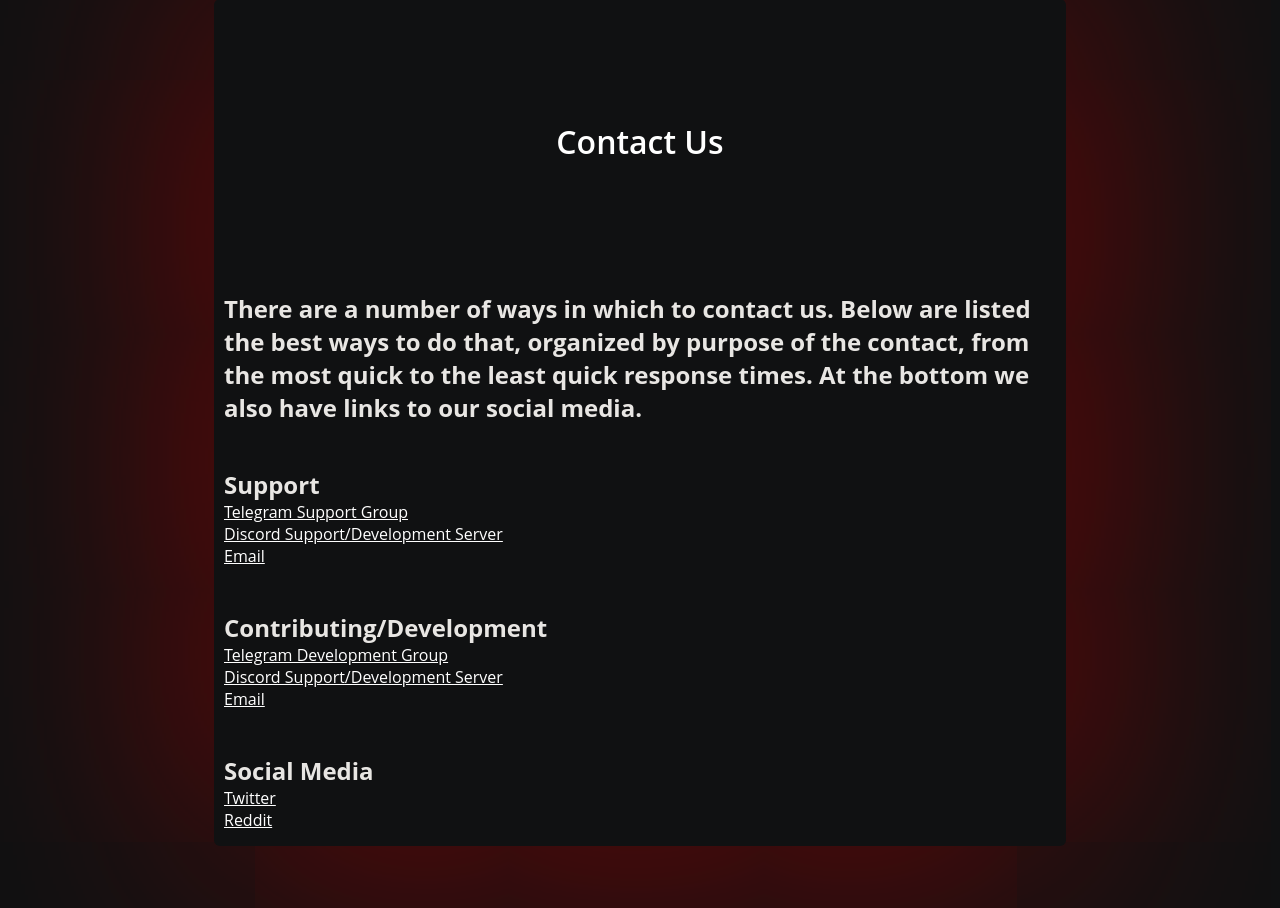
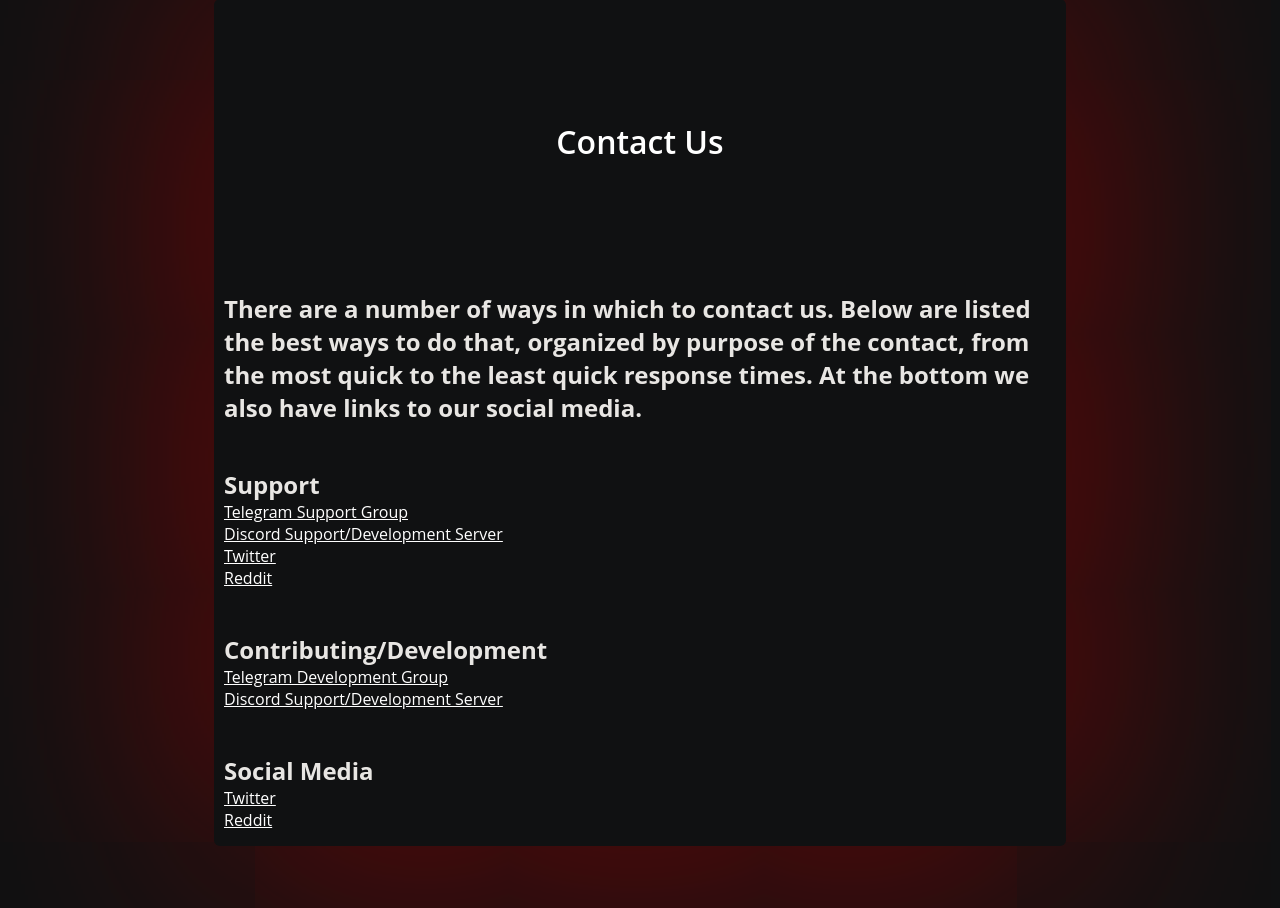
Before and after one commit to drauger-os-development/website, a Flask app: page /contact in a window 1280 px wide. Shown: the part 175-1083 px from the top of the page. Run offline with Flask 2, Linux system fonts and the light colour scheme.

Commit message:
remove/replace broken links

```diff
--- a/templates/base.html
+++ b/templates/base.html
@@ -42,7 +42,6 @@
                 <div class="dropdown-content">
                     <a href="{{ url_for('about') }}">About Drauger OS</a>
                     <a href="{{ url_for('sys_reqs') }}">System Requirements</a>
-                    <a href="https://distrotest.net/Drauger%20OS">Try on DistroTest</a>
                 </div>
             </div>
             <div class="dropdown">
--- a/templates/contact.html
+++ b/templates/contact.html
@@ -26,7 +26,9 @@
     </br>
     <a href="https://discord.gg/JW8FGrc" target="_blank">Discord Support/Development Server</a>
     </br>
-    <a href="mailto:contact@draugeros.org" target="_blank">Email</a>
+    <a href="https://twitter.com/DraugerOS" target="_blank">Twitter</a>
+    </br>
+    <a href="https://reddit.com/r/DraugerOS" target="_blank">Reddit</a>
   </p>
   </br>
   </br>
@@ -37,8 +39,6 @@
     <a href="https://t.me/draugeros_dev" target="_blank">Telegram Development Group</a>
     </br>
     <a href="https://discord.gg/JW8FGrc" target="_blank">Discord Support/Development Server</a>
-    </br>
-    <a href="mailto:contact@draugeros.org" target="_blank">Email</a>
   </p>
   </br>
   </br>
```
